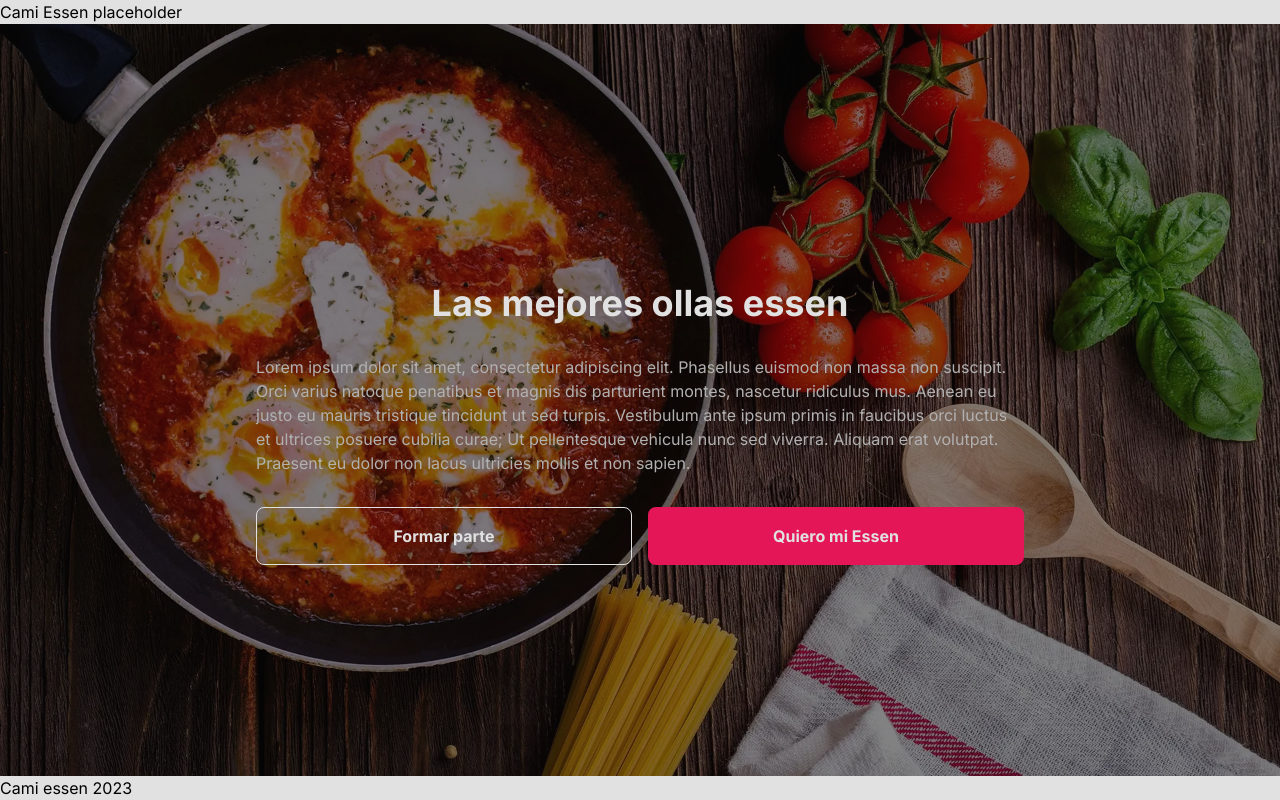
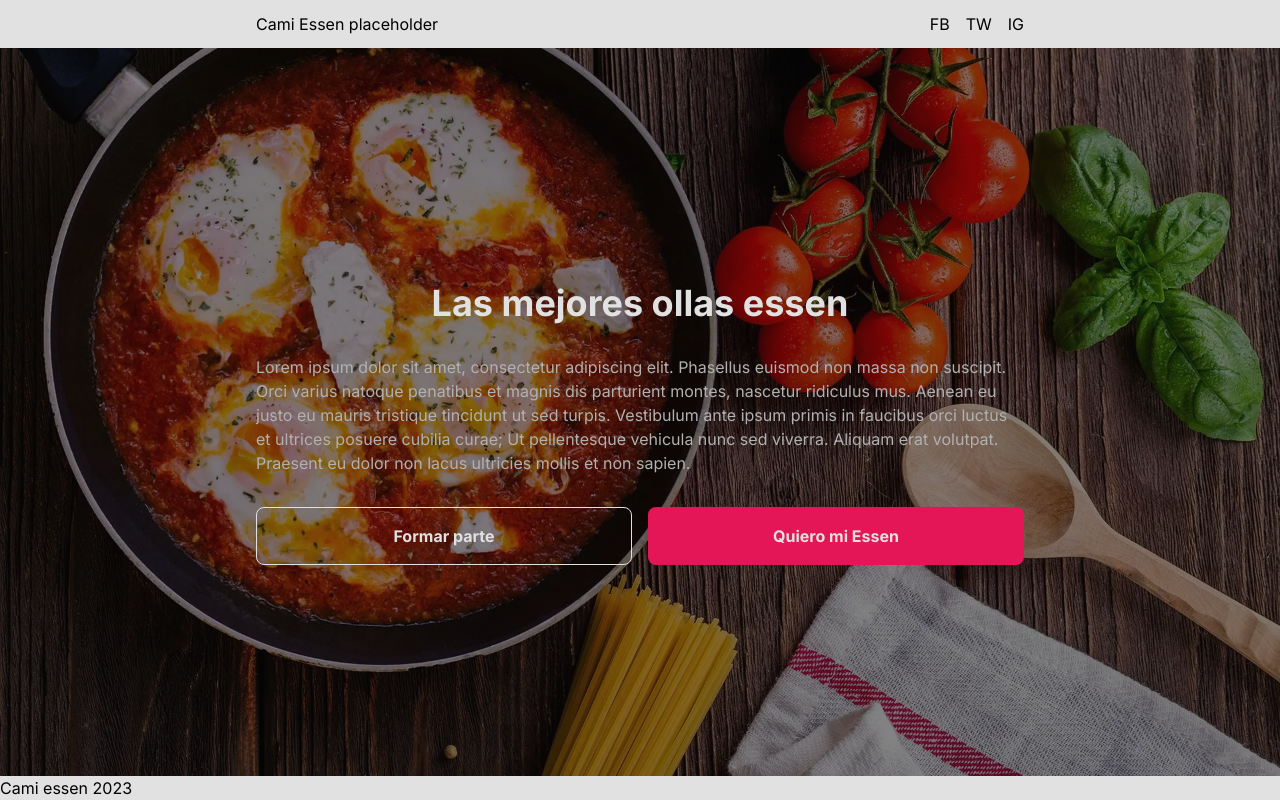
Before and after one commit to Upward-Solutions/cami-essen, a Next.js app: page / in a window 1280 px wide. Built offline with nearby package versions, Linux system fonts and the light colour scheme.

Commit message:
Added socials placeholder to Navbar

```diff
--- a/src/components/Navbar/Navbar.tsx
+++ b/src/components/Navbar/Navbar.tsx
@@ -2,8 +2,15 @@ import React from 'react';
 
 const Navbar = () => {
   return (
-    <header className='absolute z-50 top-0 bg-headlines w-full'>
-      <span>Cami Essen placeholder</span>
+    <header className='absolute top-0 z-50 flex items-center justify-center w-full h-12 bg-headlines'>
+      <div className='flex justify-between w-full desktop:max-w-3xl'>
+        <span>Cami Essen placeholder</span>
+        <ul className='flex gap-4'>
+          <li>FB</li>
+          <li>TW</li>
+          <li>IG</li>
+        </ul>
+      </div>
     </header>
   );
 };
```
